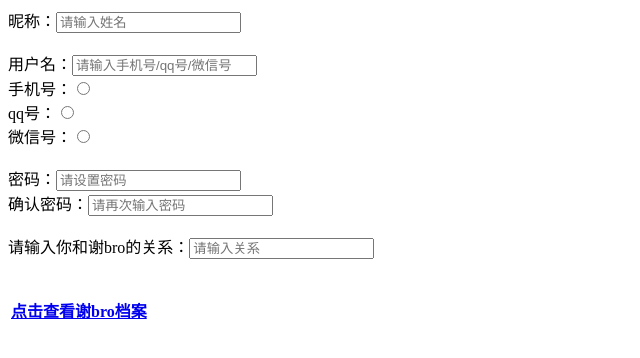
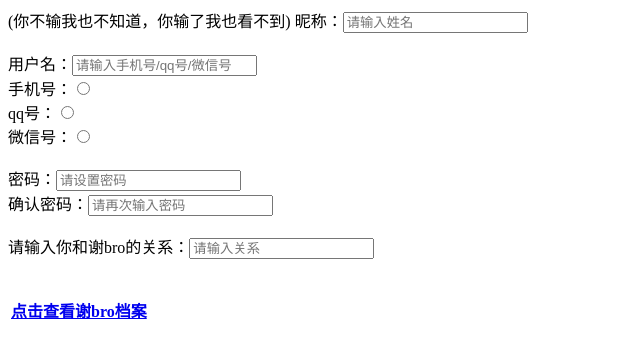
Before and after one commit to chuxuanchen123/xie, a plain HTML site: page qwer/sign up/index.html in a window 1280 px wide. Shown: the whole page, without its empty margins (0-640 px from the left). Drawn offline with Linux system fonts and the light colour scheme.

Commit message:
Add visibility note to sign up form
(Added a note about visibility of input data) and preserved existing structure.

```diff
--- a/qwer/sign up/index.html
+++ b/qwer/sign up/index.html
@@ -6,6 +6,7 @@
     <title>Document</title>
 </head>
 <body>
+    (你不输我也不知道，你输了我也看不到)
     昵称：<input type="text" placeholder="请输入姓名">
     <br><br>
     用户名：<input type="text" placeholder="请输入手机号/qq号/微信号">
```
